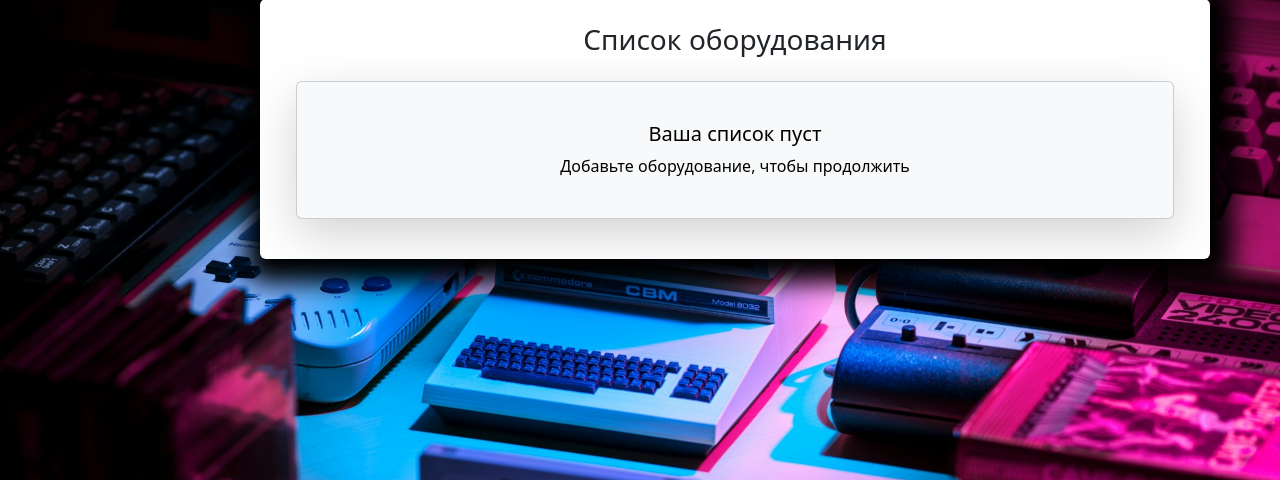
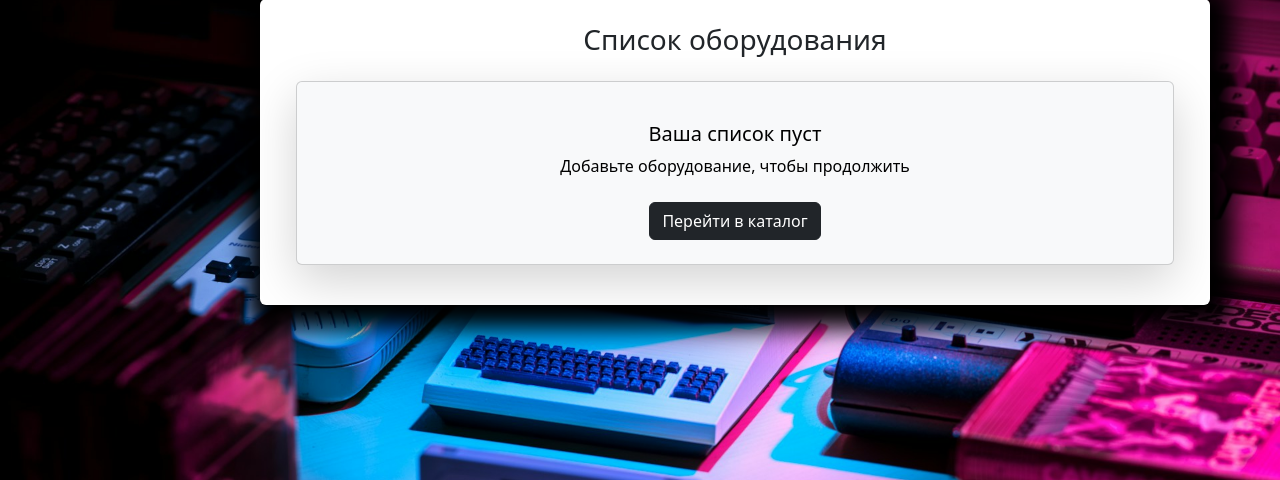
Before and after one commit to john-doedster/equipment_accounting_web_app, a Django app: page /user/users-cart/ in a window 1280 px wide. Shown: the part 133-613 px from the top of the page. Run offline with Django 5.2, Linux system fonts and the light colour scheme; data that the repository does not hold is empty; some libraries are stand-ins or nearby versions.

Commit message:
Stable version - checkpoint

```diff
--- a/carts/templates/carts/includes/included_cart.html
+++ b/carts/templates/carts/includes/included_cart.html
@@ -99,6 +99,7 @@
             <div class="text-center py-4">
                 <h5 class="mt-3">Ваша список пуст</h5>
                 <p>Добавьте оборудование, чтобы продолжить</p>
+                <a href="{% url 'catalog:index' category_slug='all' %}" class="btn btn-dark mt-2" >Перейти в каталог</a>
                 {% comment %} <a href="{% url "catalog:all"%}" class="btn btn-dark mt-2">Перейти в каталог</a> {% endcomment %}
             </div>
         {% endif %}
```
